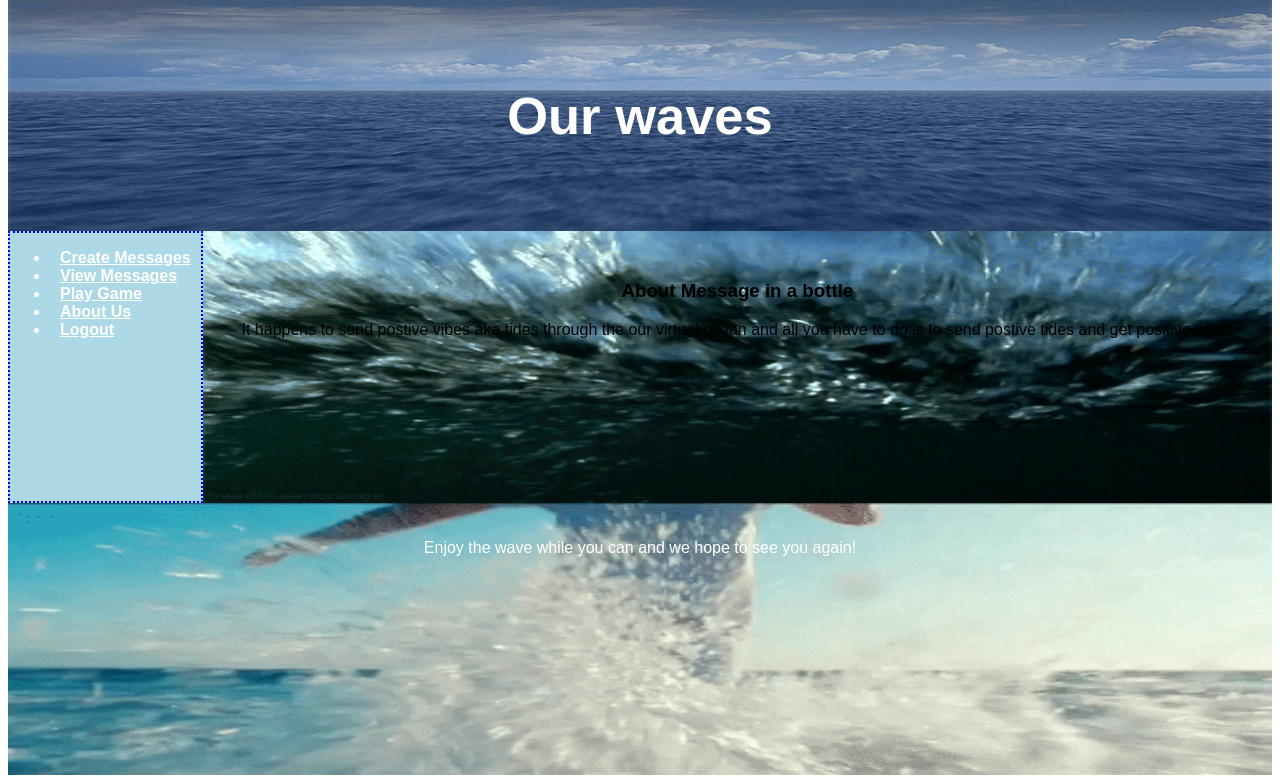
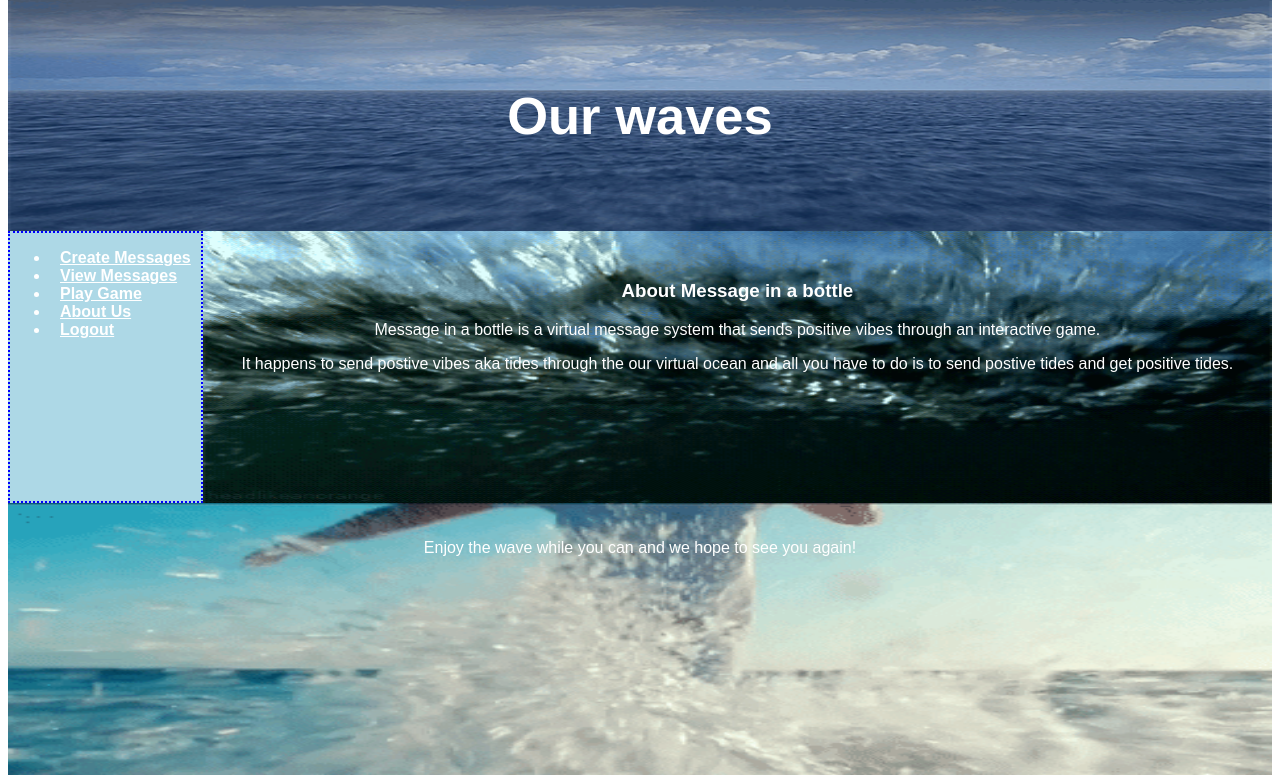
Before and after one commit to Leodson/Message-In-A-Bottle, a Python web app: template templates/profile.html in a window 1280 px wide. Shown: the part 67-850 px from the top of the page. Run offline with Jinja, Linux system fonts and the light colour scheme; the template is opened without the code that fills it, so the values that code supplies are empty.

Commit message:
I made a few minor chnages to the website.

```diff
--- a/static/profilestyle.css
+++ b/static/profilestyle.css
@@ -59,6 +59,7 @@ article {
   background-image: url(giphy4.gif);
   background-size: 100% 100%;
   padding: 30px;
+  color: #FFFFFF
 }
 
 
--- a/static/style.css
+++ b/static/style.css
@@ -10,7 +10,7 @@ html{
 header
 {
      border:20px dashed blue;
-     background-image: url(logo.jpg);
+     background-image: url(logo.jpg) no repeat center center fixed;
      height: 110%;
      width: 100%;
      background-size: cover;
--- a/templates/profile.html
+++ b/templates/profile.html
@@ -25,8 +25,8 @@
   </nav>
 
   <article>
-    <center><h1>About Message in a bottle</h1></center>
-      <center><p><font colorMessage in a bottle is a virtual message system that sends positive vibes through an interactive game.</p></center>
+    <center><h1><bold>About Message in a bottle</bold></h1></center>
+      <center><p>Message in a bottle is a virtual message system that sends positive vibes through an interactive game.</p></center>
       <center><p>It happens to send postive vibes aka tides through the our virtual ocean and all you have to do is to send postive tides and get positive tides.</p></center>
   </article>
 </section>
```
